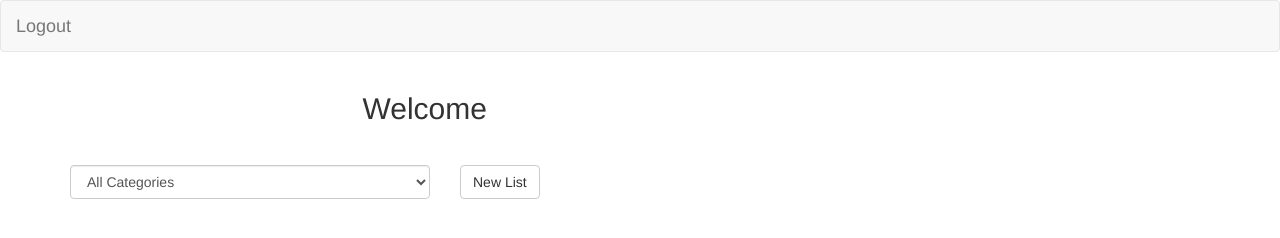
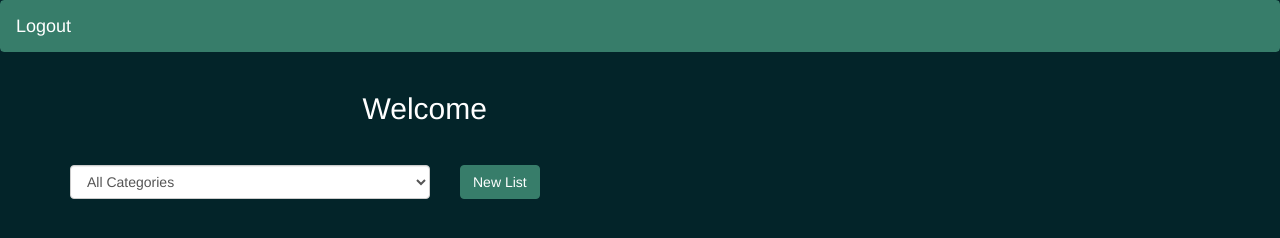
Before and after one commit to mreikof/EM-Kit, a website: page public/members.html in a window 1280 px wide. Drawn offline with nearby package versions, Linux system fonts and the light colour scheme; no server answers.

Commit message:
working on styling

```diff
--- a/public/css/loginStyle.css
+++ b/public/css/loginStyle.css
@@ -19,6 +19,10 @@ h2 {
 
 #orLink {
   margin-left: 10px;
+}
+
+.orText {
+  margin-left: 12px;
 }
 
 .msgg {
--- a/public/css/signupStyle.css
+++ b/public/css/signupStyle.css
@@ -19,6 +19,10 @@ h2 {
 
 #orLink {
   margin-left: 10px;
+}
+
+.orText {
+  margin-left: 12px;
 }
 
 /*Inputs: This section is for inputs =========*/
--- a/public/css/style.css
+++ b/public/css/style.css
@@ -1,6 +1,16 @@
+body {
+	background: #032429;
+}
+
+h2 {
+	color: white;
+}
+
 button.submit {
   float: right;
+  margin-bottom: 30px;
 }
+
 
 form#cms {
   margin-top: 50px;
@@ -19,3 +29,34 @@ button.edit {
 .top-30 {
   margin-top: 30px;
 }
+
+label {
+	color: white;
+}
+
+.btn-success, .btn-default {
+	background-color: #377D6A;
+	border-color: #377D6A;
+	color: white;
+}
+
+.navbar-default {
+	background-color: #377D6A;
+	border-color: #377D6A;
+}
+
+.container-fluid {
+	background-color: #377D6A;
+}
+
+#newListBtn {
+	margin-bottom: 15px;
+}
+
+#logoutText {
+	color: white;
+}
+
+#logoutText:hover {
+	color: #032429
+}
--- a/public/members.html
+++ b/public/members.html
@@ -15,7 +15,7 @@
   <nav class="navbar navbar-default">
   <div class="container-fluid">
     <div class="navbar-header">
-      <a class="navbar-brand" href="/logout">
+      <a id="logoutText" class="navbar-brand" href="/logout">
         Logout
       </a>
     </div>
@@ -39,7 +39,7 @@
         </div>
       </div>
       <div class="col-md-2">
-        <a class="btn btn-default" href="/cms">New List</a>
+        <a id="newListBtn" class="btn btn-default" href="/cms">New List</a>
       </div>
     </div>
     <div class="row">
```
Also changed, not shown: public/blog.html (+2 -2 lines), public/cms.html (+1 -1 lines), public/login.html (+1 -1 lines), public/signup.html (+1 -1 lines).
